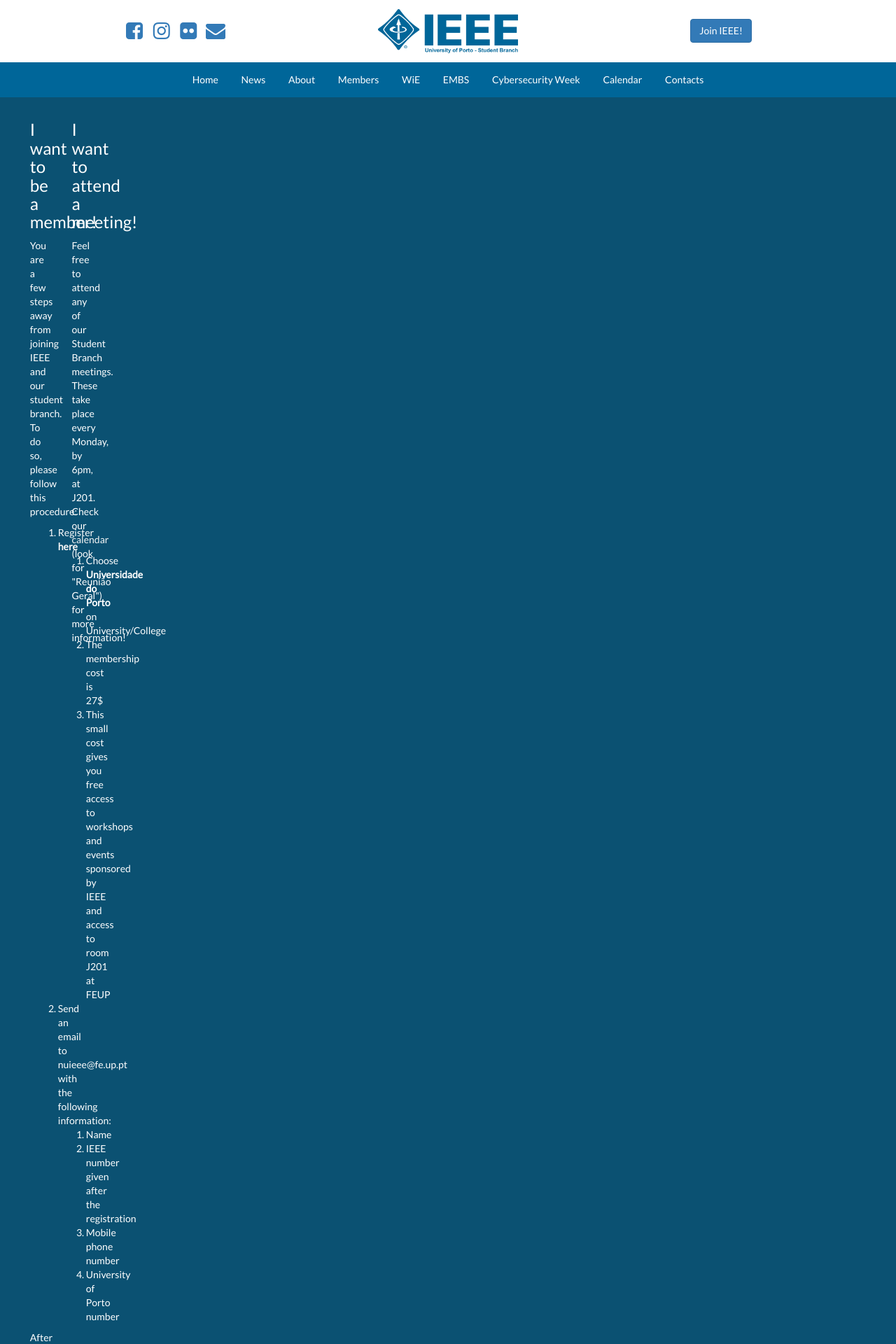
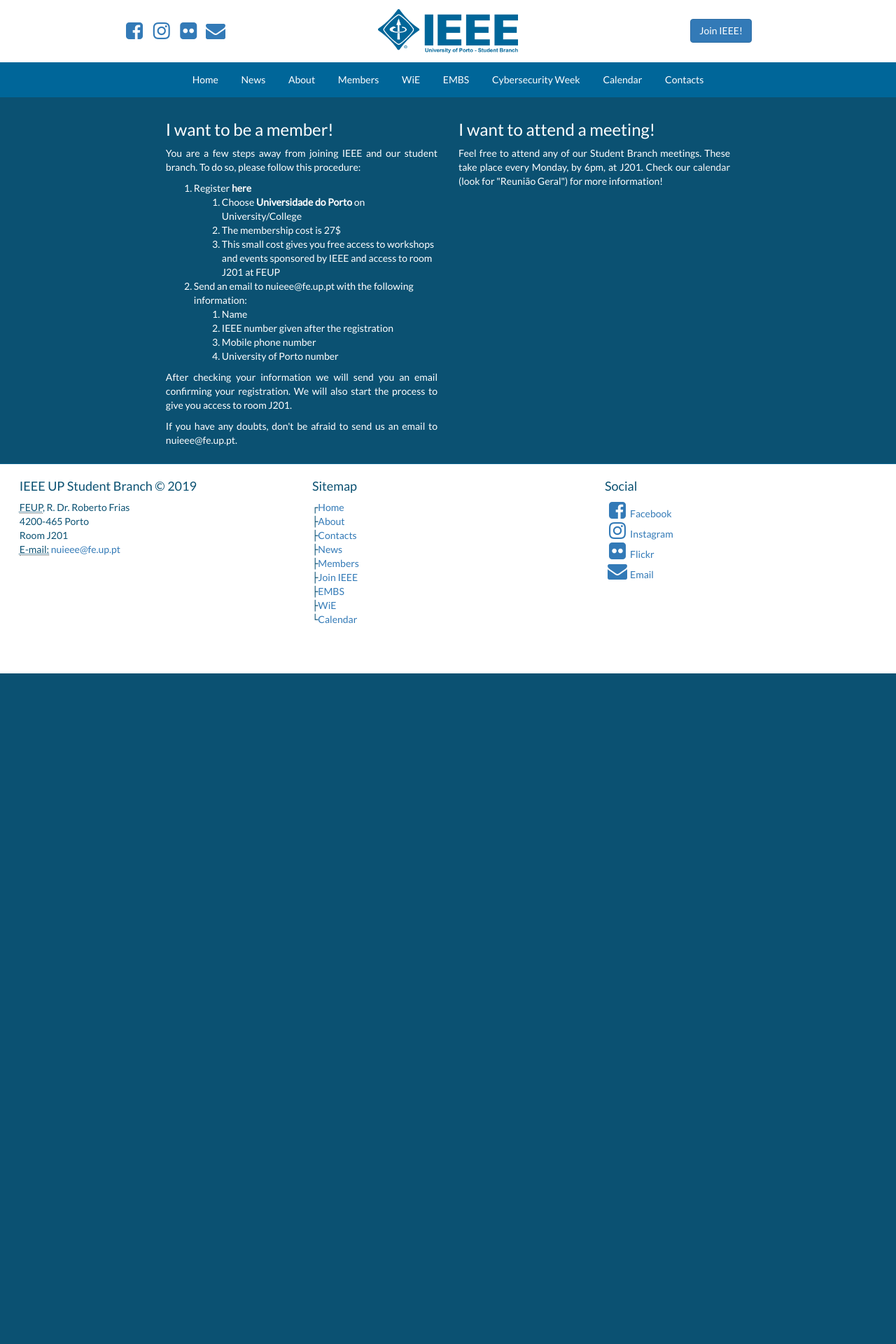
Before and after one commit to ieeeupsb/nuieee-website, a Jekyll site: the page built from membership.html, in a window 1280 px wide. Shown: the top 1920 px of the page at 70% size. Built offline with Jekyll 4.4.1, drawn with Linux system fonts in a browser that asks for light colours; nearby versions of some CDN libraries; after the commit the page ends 962 px from its top, so only the background shows below that.

Commit message:
Self closing tags are not working :/

```diff
--- a/membership.html
+++ b/membership.html
@@ -5,7 +5,7 @@
 <section id="membership">
     <div class="container-fluid">
         <div class="row">
-            <div class="col-md-2" />
+            <div class="col-md-2"> </div>
             <div class="col-md-4">
                 <h3>I want to be a member!</h3>
                 <p>You are a few steps away from joining IEEE and our student branch. To do so, please follow this procedure:<br>
@@ -33,7 +33,7 @@
                 <h3>I want to attend a meeting!</h3>
                 <p>Feel free to attend any of our Student Branch meetings. These take place every Monday, by 6pm, at J201. Check our <a href="/calendar.html">calendar</a> (look for "Reunião Geral") for more information!</p>
             </div>
-            <div class="col-md-2" />
+            <div class="col-md-2"> </div>
         </div>
     </div>
 </section>
```
